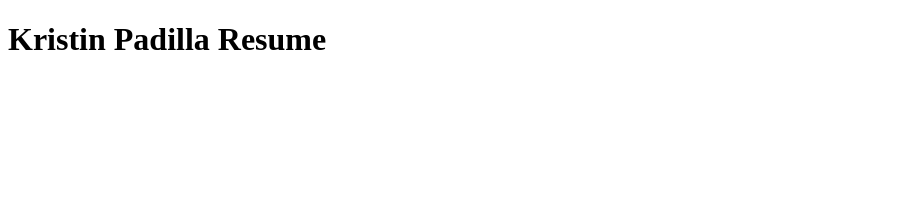
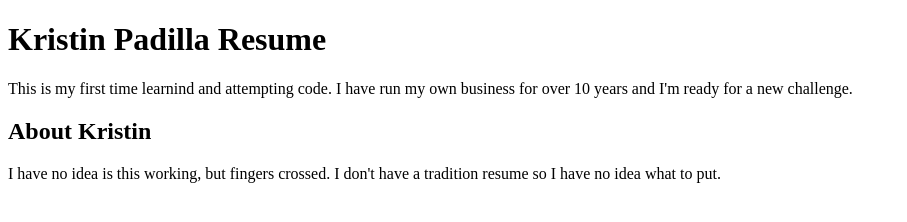
Before and after one commit to mrskrispadilla/kristinpadilla.github.io, a plain HTML site: page index.html in a window 1280 px wide. Shown: the whole page, without its empty margins (0-907 px from the left). Drawn offline with Linux system fonts and the light colour scheme.

Commit message:
Update index.html

```diff
--- a/index.html
+++ b/index.html
@@ -1,10 +1,14 @@
 <!DOCTYPE html>
 <html>
   <head>
-
+    <title>Kristin Java Attempt</title>
   </head>
-
   <body>
     <h1> Kristin Padilla Resume</h1>
-   </body>
+    <p>This is my first time learnind and attempting code. I have run my own business for over 10 years and I'm ready for a new challenge.</p>
+    <div id="introduction">
+      <h2>About Kristin</h2>
+      <p>I have no idea is this working, but fingers crossed. I don't have a tradition resume so I have no idea what to put.</p>
+    </div>
+  </body>
 </html>
```
